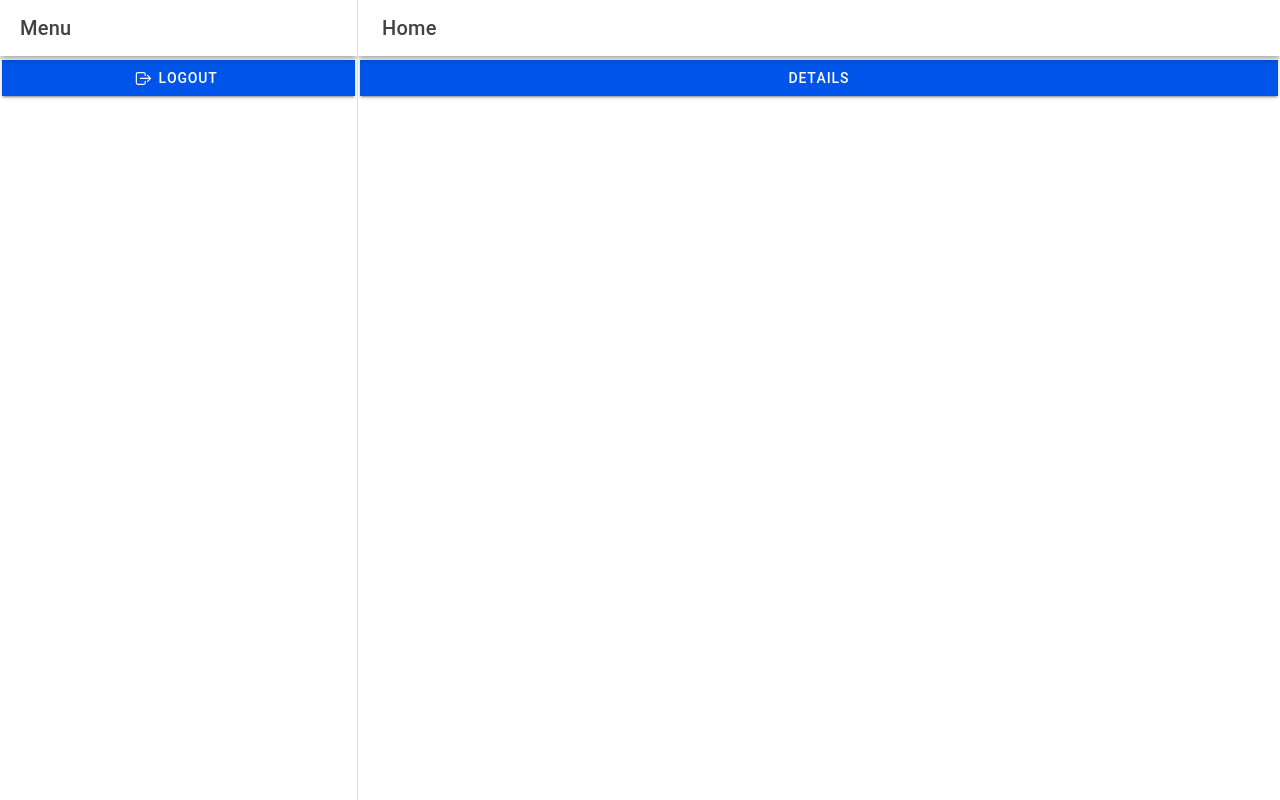
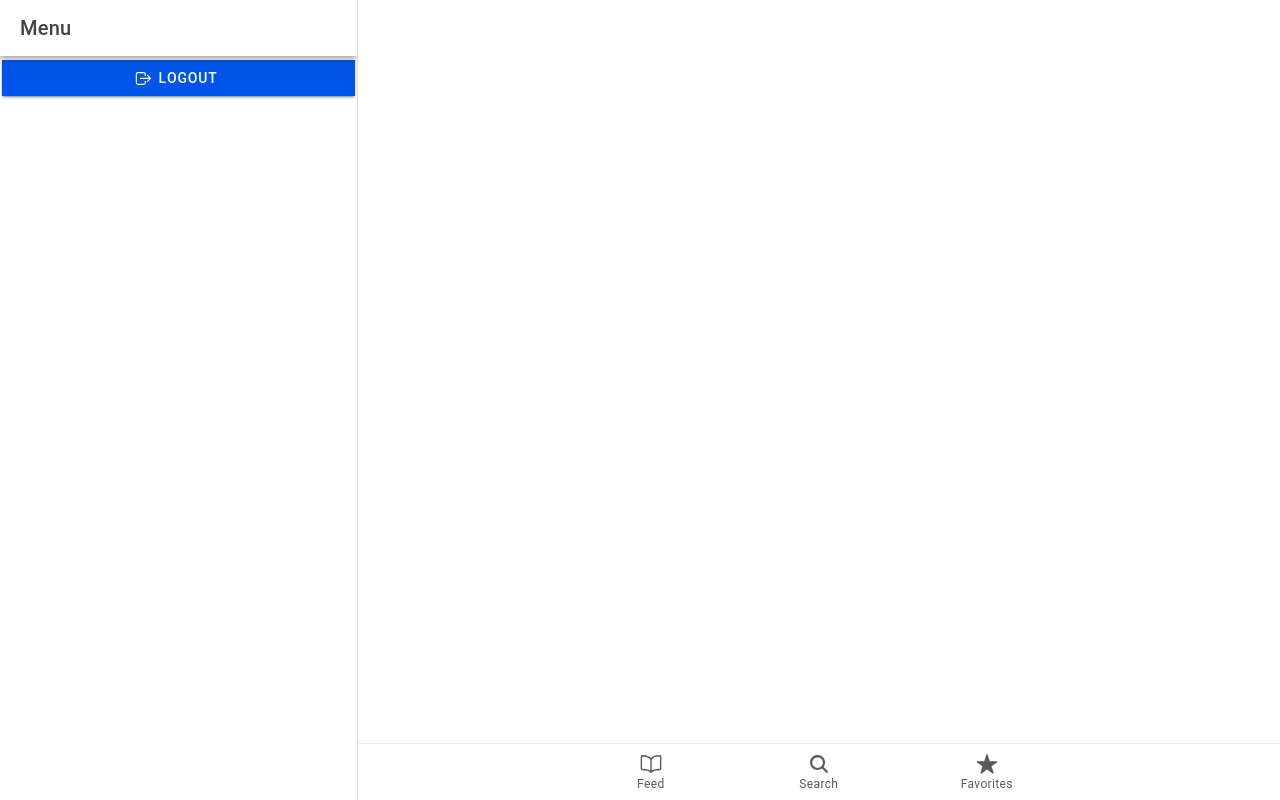
Before and after one commit to angelqtypie/it35-lab, a React (Vite) app: page /it35-lab/app/home in a window 1280 px wide. Built offline with nearby package versions, Linux system fonts and the light colour scheme.

Commit message:
Tabs setup and /home-tabs

```diff
--- a/src/App.tsx
+++ b/src/App.tsx
@@ -41,7 +41,7 @@ const App: React.FC = () => (
   <IonApp>
     <IonReactRouter>
       <IonRouterOutlet>
-        <Route exact path="/it35-lab/" component={Login} />
+        <Route exact path="/it35-lab/"component={Login} />
         <Route path="/it35-lab/app" component={Menu} />
 
       </IonRouterOutlet>
--- a/src/pages/Home.tsx
+++ b/src/pages/Home.tsx
@@ -3,29 +3,59 @@ import {
     IonButtons,
       IonContent,
       IonHeader,
+      IonIcon,
+      IonLabel,
       IonMenuButton,
       IonPage,
+      IonRouterOutlet,
+      IonTabBar,
+      IonTabButton,
+      IonTabs,
       IonTitle,
       IonToolbar
   } from '@ionic/react';
+import { IonReactRouter } from '@ionic/react-router';
+import { bookOutline, search, star } from 'ionicons/icons';
+import { Route, Redirect } from 'react-router';
+
+import Favorites from './home-tabs/Favorites';
+import Feed from './home-tabs/Feed';
+import Search from './home-tabs/Search';
 
   const Home: React.FC = () => {
+
+    const tabs = [
+      {name:'Feed', tab:'feed',url: '/it35-lab/app/feed', icon: bookOutline},
+      {name:'Search', tab:'search', url: '/it35-lab/app/search', icon: search},
+      {name:'Favorites',tab:'favorites', url: '/it35-lab/app/favorites', icon: star},
+    ]
+
     return (
-      <IonPage>
-        <IonHeader>
-          <IonToolbar>
-            <IonButtons slot='start'>
-              <IonMenuButton ></IonMenuButton>
-            </IonButtons>
-            <IonTitle>Home</IonTitle>
-          </IonToolbar>
-        </IonHeader>
-        <IonContent fullscreen>
-          <IonButton routerLink="/it35-lab/app/home/details" expand="full">
-              Details
-          </IonButton>
-        </IonContent>
-      </IonPage>
+      <IonReactRouter>
+        <IonTabs>
+          <IonTabBar slot="bottom">
+
+            {tabs.map((item, index) => (
+              <IonTabButton key={index} tab={item.tab} href={item.url}>
+                <IonIcon icon={item.icon} />
+                <IonLabel>{item.name}</IonLabel>
+              </IonTabButton>
+            ))}
+
+          </IonTabBar>
+        <IonRouterOutlet>
+
+          <Route exact path="/it35-lab/app/feed" render={Feed} />
+          <Route exact path="/it35-lab/app/search" render={Search} />
+          <Route exact path="/it35-lab/app/favorites" render={Favorites} />
+
+          <Route exact path="/it35-lab/app/">
+            <Redirect to="/it35-lab/app/feed" />
+          </Route>
+
+        </IonRouterOutlet>
+        </IonTabs>
+      </IonReactRouter>
     );
   };
 
```
